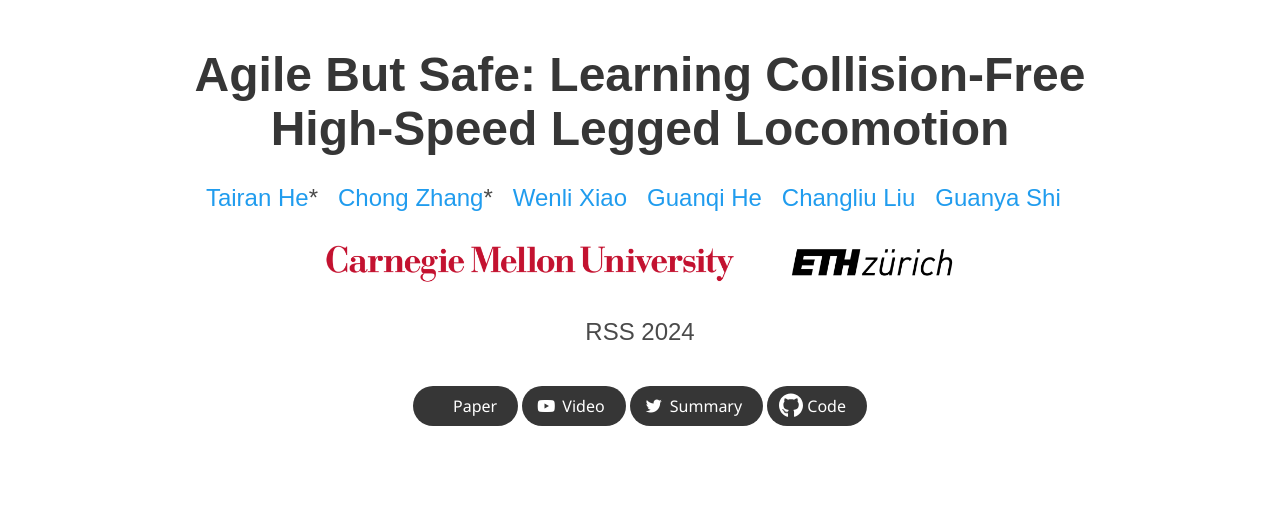
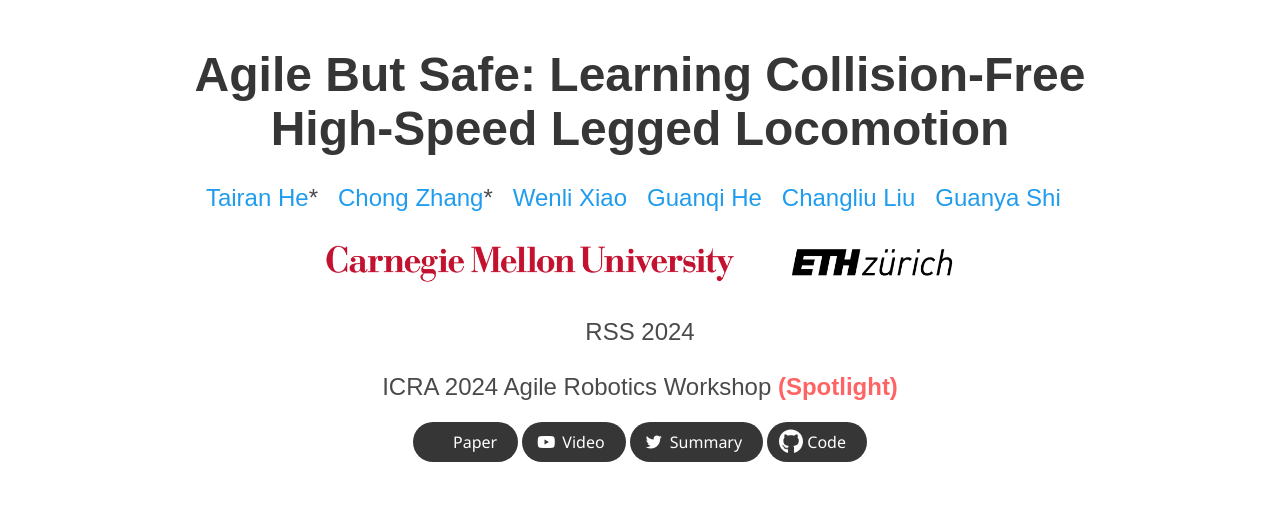
Before and after one commit to agile-but-safe/agile-but-safe.github.io, a plain HTML site: page index.html in a window 1280 px wide. Shown: the top 524 px of the page. Drawn offline with nearby package versions, Linux system fonts and the light colour scheme; some icons are missing; a web font is replaced by a local one.

Commit message:
Update index.html

```diff
--- a/index.html
+++ b/index.html
@@ -77,6 +77,9 @@
           </div>
           <div class="is-size-4 publication-authors", style="margin-bottom: 0.5cm;">
             RSS 2024
+          </div>
+          <div class="is-size-4 publication-authors">
+            ICRA 2024 Agile Robotics Workshop <b style="color:rgb(255, 100, 100);">(Spotlight)</b>
           </div>
           <!-- <div class="is-size-4 publication-authors">
             <b style="color:rgb(255, 100, 100);">Best Systems Paper Award Finalist (top 3)</b>
```
